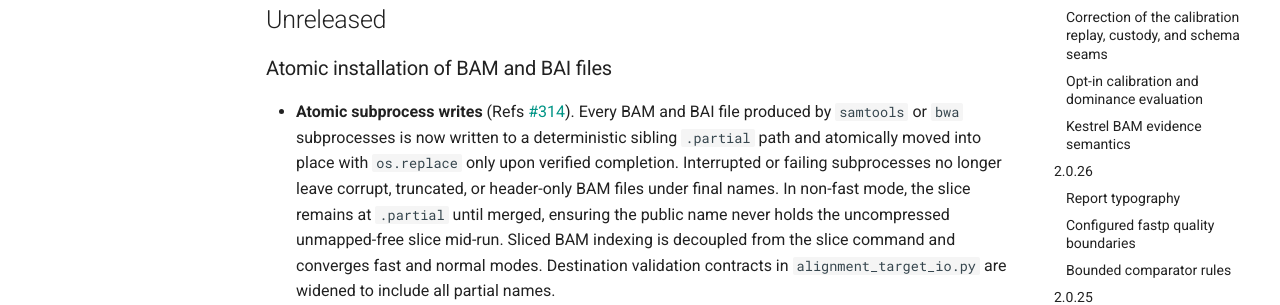
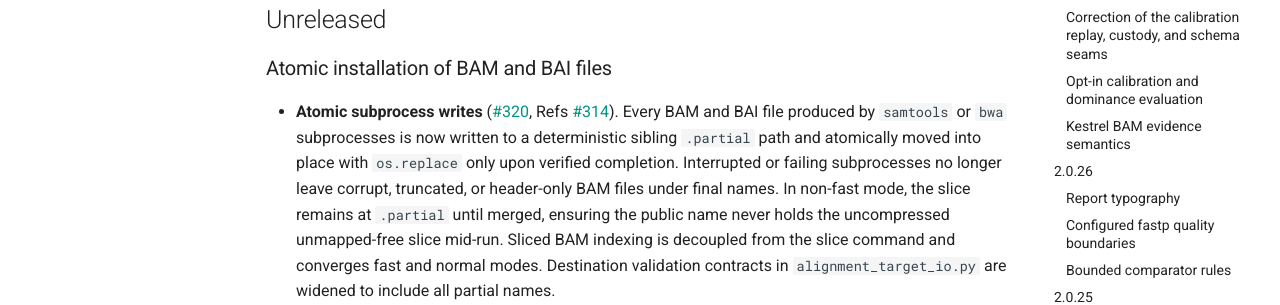
Before and after one commit to hassansaei/VNtyper, an MkDocs documentation site: the page built from docs/about/changelog.md, in a window 1280 px wide and 900 px high. Shown: the part 331-636 px from the top of the window. Built offline with MkDocs 1.6.1 and Material for MkDocs 9.7.7, drawn with Linux system fonts in a browser that asks for light colours; comment, search, counter and statistics services are not loaded.

Commit message:
docs(changelog): link PR #320 in atomic BAM install section
Refs #314

Co-Authored-By: Claude Fable 5.1 <noreply@anthropic.com>
Claude-Session: https://claude.ai/code/session_01S9cm5vbPmPcnjuzsd1Lvgz

```diff
--- a/docs/about/changelog.md
+++ b/docs/about/changelog.md
@@ -6,7 +6,7 @@ All notable changes to VNtyper 2 are documented on this page.
 
 ### Atomic installation of BAM and BAI files
 
-- **Atomic subprocess writes** (Refs [#314](https://github.com/hassansaei/VNtyper/issues/314)).
+- **Atomic subprocess writes** ([#320](https://github.com/hassansaei/VNtyper/pull/320), Refs [#314](https://github.com/hassansaei/VNtyper/issues/314)).
   Every BAM and BAI file produced by `samtools` or `bwa` subprocesses is now written to a
   deterministic sibling `.partial` path and atomically moved into place with `os.replace`
   only upon verified completion. Interrupted or failing subprocesses no longer leave
```
